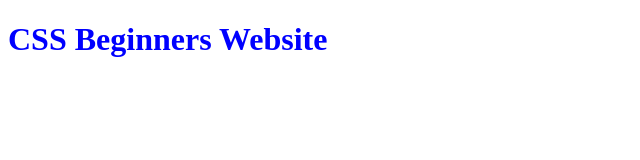
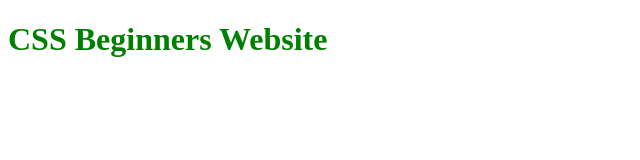
Before and after one commit to saurabhsatralkar21/CSS_SU, a plain HTML site: page index.html in a window 1280 px wide. Shown: the whole page, without its empty margins (0-640 px from the left). Drawn offline with Linux system fonts and the light colour scheme.

Commit message:
CSS tutorial: External folder v2

```diff
--- a/index.html
+++ b/index.html
@@ -6,11 +6,7 @@
     <meta name="viewport" content="width=device-width, initial-scale=1.0">
     <title>CSS Beginners Website</title>
 
-    <style>
-        h1 {
-            color: blue;
-        }
-    </style>
+    <link rel="stylesheet" href="./styles/styles.css">
 </head>
 <body>
 
--- /dev/null
+++ b/styles/styles.css
@@ -0,0 +1,3 @@
+h1 {
+    color: green;
+}
```
